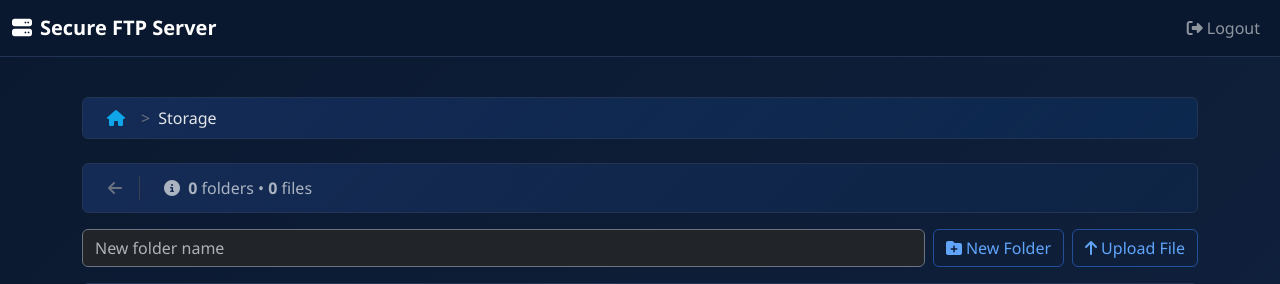
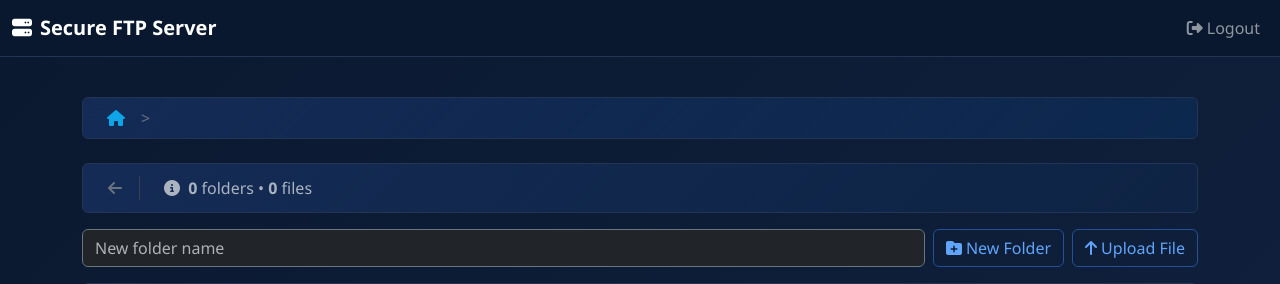
Before and after one commit to jakegithub24/Flask-FTP, a Flask app: page /files in a window 1280 px wide. Shown: the top 284 px of the page. Run offline with Flask 3, Linux system fonts and the light colour scheme; the visitor is signed in with stand-in values (Sample User, id 1); some libraries are stand-ins or nearby versions.

Commit message:
Fixed File navigation (Current Directory name  Duplication)

```diff
--- a/templates/files.html
+++ b/templates/files.html
@@ -12,17 +12,17 @@
             </a>
             <span class="breadcrumb-separator me-2">&gt;</span>
             {% for item in breadcrumb %}
-                {% if item.path %}
+                {% if item.path and not loop.last %}
                     <a href="{{ url_for('file_list', folder_path=item.path) }}" class="breadcrumb-link">
                         {{ item.name }}
                     </a>
                     <span class="breadcrumb-separator mx-2">&gt;</span>
                 {% endif %}
             {% endfor %}
-            {% if current_path %}
-                <span class="breadcrumb-current">{{ breadcrumb[-1].name if breadcrumb else 'Storage' }}</span>
+            {% if current_path and breadcrumb|length > 1 %}
+                <span class="breadcrumb-current">{{ breadcrumb[-1].name }}</span>
             {% else %}
-                <span class="breadcrumb-current">Storage</span>
+                <span class="breadcrumb-current"></span>
             {% endif %}
         </nav>
     </div>
```
